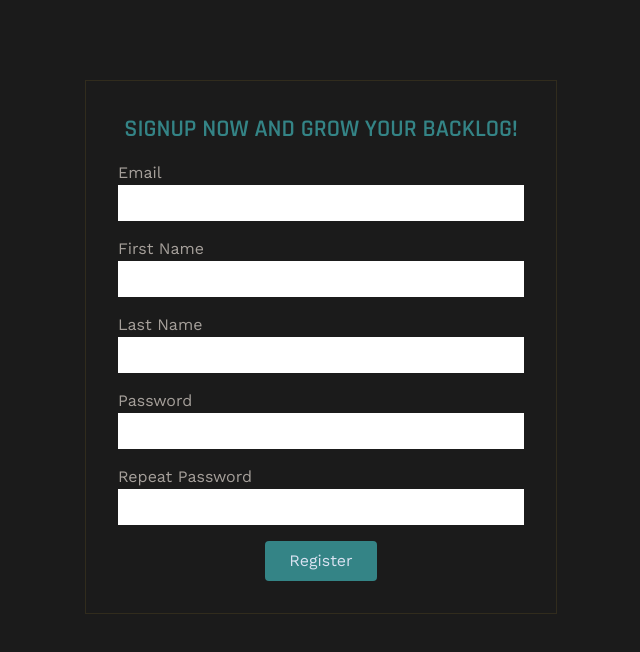
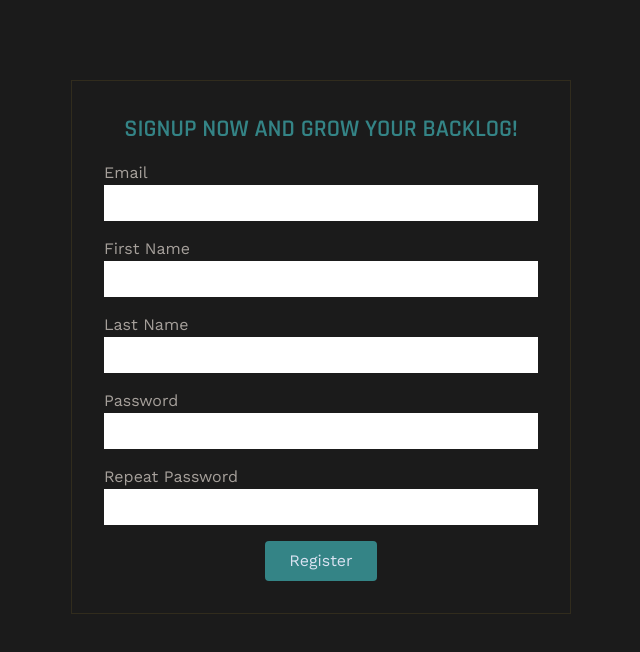
Before and after one commit to armandAbecilla/gamestack, a React (Vite) app: page /signup in a window 1280 px wide. Shown: the top 652 px of the page, without its empty margins (319-959 px from the left). Built offline with nearby package versions, Linux system fonts and the light colour scheme.

Commit message:
Auth forms style change

```diff
--- a/src/pages/Auth/Login.jsx
+++ b/src/pages/Auth/Login.jsx
@@ -2,7 +2,9 @@ import LoginForm from '../../components/auth/LoginForm';
 export default function LoginPage() {
   return (
     <div className='flex h-screen items-start justify-center pt-20'>
-      <LoginForm />
+      <div className='w-full max-w-[500px]'>
+        <LoginForm />
+      </div>
     </div>
   );
 }
--- a/src/pages/Auth/Signup.jsx
+++ b/src/pages/Auth/Signup.jsx
@@ -3,7 +3,9 @@ import SignupForm from '../../components/auth/SignupForm';
 export default function SignupPage() {
   return (
     <div className='flex h-screen items-start justify-center pt-20'>
-      <SignupForm />
+      <div className='w-full max-w-[500px]'>
+        <SignupForm />
+      </div>
     </div>
   );
 }
```
